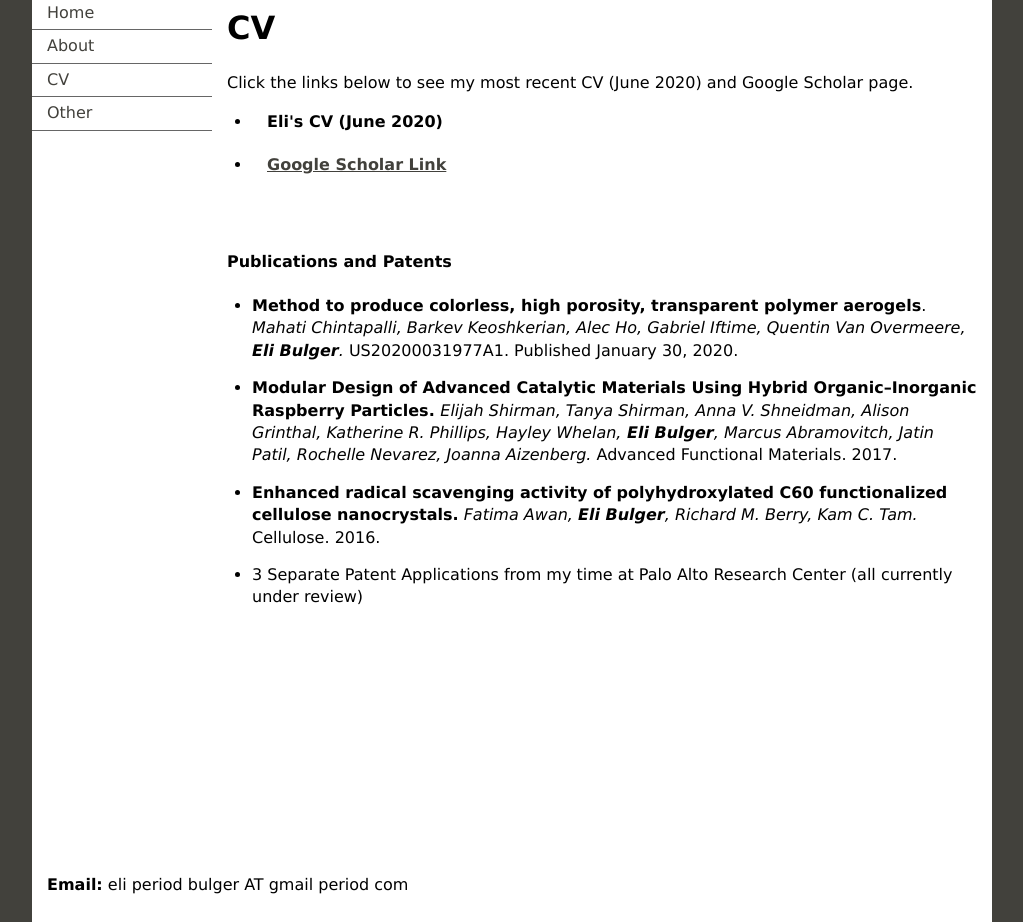
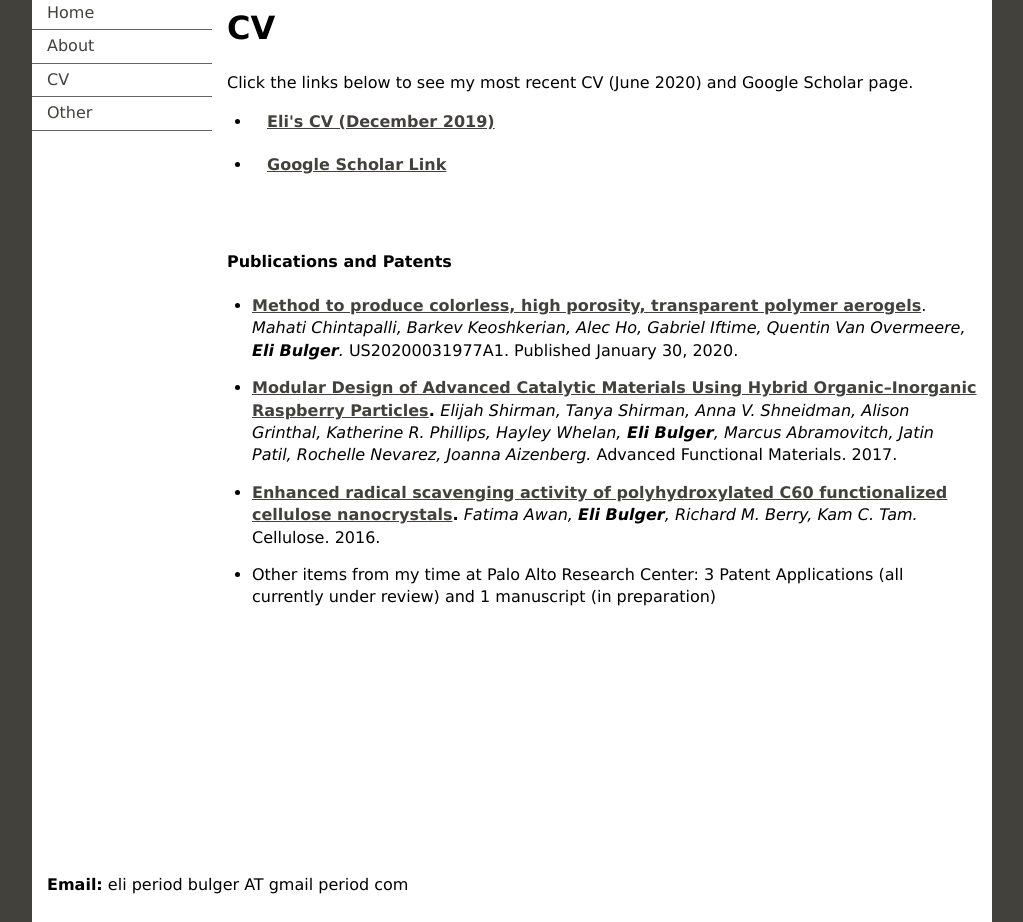
Before and after one commit to ebulger/ebulger.github.io, a Jekyll site: the page CV.html, which Jekyll copies as it is, in a window 1280 px wide, cut to the strip 244-1166 px from the top of the page. Shown: the whole strip, without its empty margins (128-1151 px from the left). Built offline with Jekyll 4.4.1, drawn with Linux system fonts in a browser that asks for light colours.

Commit message:
Add files via upload
added links, small changes

```diff
--- a/CV.html
+++ b/CV.html
@@ -136,7 +136,7 @@ ul.nav a:hover, ul.nav a:active, ul.nav a:focus { /* this changes the background
 <body>
 
 <div class="container">
-  <div class="header"><img src="fish.jpg" width="310" height="240" alt="fish" /><!-- end .header --><img src="roses.jpg" width="340" height="240" alt="roses" /><img src="fish2.jpg" width="310" height="240" alt="fish2" /></div>
+  <div class="header"><img src="inveropalgreen.png" alt="" width="310" height="240" /><!-- end .header --><img src="roses.jpg" width="340" height="240" alt="roses" /><img src="fish2.jpg" width="310" height="240" alt="fish2" /></div>
   <div class="sidebar1">
     <ul class="nav">
       <li><a href="index.html" target="_parent">Home</a></li>
@@ -169,7 +169,7 @@ ul.nav a:hover, ul.nav a:active, ul.nav a:focus { /* this changes the background
     <p>Click the links below to see my most recent CV (June 2020) and Google Scholar page.    </p>
     <ul>
       <li>
-        <h4>Eli's CV (June 2020)      </h4>
+        <h4><a href="Eli_Bulger_Resume_CMU.pdf">Eli's CV (December 2019)</a></h4>
       </li>
       <li>
         <h4><a href="https://scholar.google.com/citations?user=NfIHE5wAAAAJ">Google Scholar Link</a></h4>
@@ -178,16 +178,16 @@ ul.nav a:hover, ul.nav a:active, ul.nav a:focus { /* this changes the background
     <p>&nbsp;</p>
     <h4>Publications and Patents</h4>
     <ul>
-      <li><strong>Method to produce colorless, high porosity, transparent polymer aerogels</strong>.     <em>Mahati Chintapalli,     Barkev Keoshkerian,     Alec Ho,     Gabriel Iftime,     Quentin Van Overmeere, <strong>Eli Bulger</strong>. </em>US20200031977A1. Published January 30, 2020.</li>
+      <li><strong><a href="https://patents.google.com/patent/US20200031977A1/">Method to produce colorless, high porosity, transparent polymer aerogels</a></strong>.     <em>Mahati Chintapalli,     Barkev Keoshkerian,     Alec Ho,     Gabriel Iftime,     Quentin Van Overmeere, <strong>Eli Bulger</strong>. </em>US20200031977A1. Published January 30, 2020.</li>
     </ul>
     <ul>
-      <li><strong>Modular Design of Advanced Catalytic Materials Using Hybrid Organic–Inorganic Raspberry Particles. </strong><em>Elijah Shirman, Tanya Shirman, Anna V. Shneidman, Alison Grinthal, Katherine R. Phillips, Hayley Whelan,<strong> Eli Bulger</strong>, Marcus Abramovitch, Jatin Patil, Rochelle Nevarez, Joanna Aizenberg.</em> Advanced Functional Materials. 2017.    </li>
+      <li><strong><a href="https://onlinelibrary.wiley.com/doi/abs/10.1002/adfm.201704559">Modular Design of Advanced Catalytic Materials Using Hybrid Organic–Inorganic Raspberry Particles</a>. </strong><em>Elijah Shirman, Tanya Shirman, Anna V. Shneidman, Alison Grinthal, Katherine R. Phillips, Hayley Whelan,<strong> Eli Bulger</strong>, Marcus Abramovitch, Jatin Patil, Rochelle Nevarez, Joanna Aizenberg.</em> Advanced Functional Materials. 2017.    </li>
     </ul>
     <ul>
-      <li><strong>Enhanced radical scavenging activity of polyhydroxylated C60 functionalized cellulose nanocrystals.</strong> <em>Fatima Awan, <strong>Eli Bulger</strong>, Richard M. Berry, Kam C. Tam. </em>Cellulose. 2016.    </li>
+      <li><strong><a href="Enhanced radical scavenging activity of polyhydroxylated C60 functionalized cellulose nanocrystals">Enhanced radical scavenging activity of polyhydroxylated C60 functionalized cellulose nanocrystals</a>.</strong> <em>Fatima Awan, <strong>Eli Bulger</strong>, Richard M. Berry, Kam C. Tam. </em>Cellulose. 2016.    </li>
     </ul>
     <ul>
-      <li>3 Separate Patent Applications from my time at Palo Alto Research Center (all currently under review)</li>
+      <li>Other items from my time at Palo Alto Research Center: 3  Patent Applications (all currently under review) and 1 manuscript (in preparation)</li>
     </ul>
     <p>&nbsp;</p>
     <p>&nbsp;</p>
--- a/Other.html
+++ b/Other.html
@@ -131,7 +131,7 @@ ul.nav a:hover, ul.nav a:active, ul.nav a:focus { /* this changes the background
 <body>
 
 <div class="container">
-  <div class="header"><img src="fish.jpg" width="310" height="240" alt="fish" /><!-- end .header --><img src="roses.jpg" width="340" height="240" alt="roses" /><img src="fish2.jpg" width="310" height="240" alt="fish2" /></div>
+  <div class="header"><img src="inveropalgreen.png" alt="" width="310" height="240" /><!-- end .header --><img src="roses.jpg" width="340" height="240" alt="roses" /><img src="fish2.jpg" width="310" height="240" alt="fish2" /></div>
   <div class="sidebar1">
     <ul class="nav">
       <li><a href="index.html" target="_parent">Home</a></li>
--- a/index.html
+++ b/index.html
@@ -137,7 +137,7 @@ ul.nav a:hover, ul.nav a:active, ul.nav a:focus { /* this changes the background
 <body>
 
 <div class="container">
-  <div class="header"><img src="fish.jpg" width="310" height="240" alt="fish" /><!-- end .header --><img src="roses.jpg" width="340" height="240" alt="roses" /><img src="fish2.jpg" width="310" height="240" alt="fish2" /></div>
+  <div class="header"><img src="inveropalgreen.png" alt="" width="310" height="240" /><!-- end .header --><img src="roses.jpg" width="340" height="240" alt="roses" /><img src="fish2.jpg" width="310" height="240" alt="fish2" /></div>
   <div class="sidebar1">
     <ul class="nav">
       <li><a href="index.html" target="_self">Home</a></li>
```
Also changed, not shown: About.html (+18 -7 lines), crystalgrowth.png (added), inveropalgreen.png (added).
